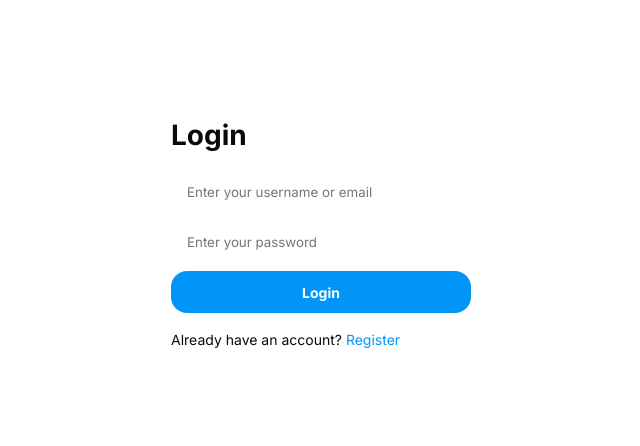
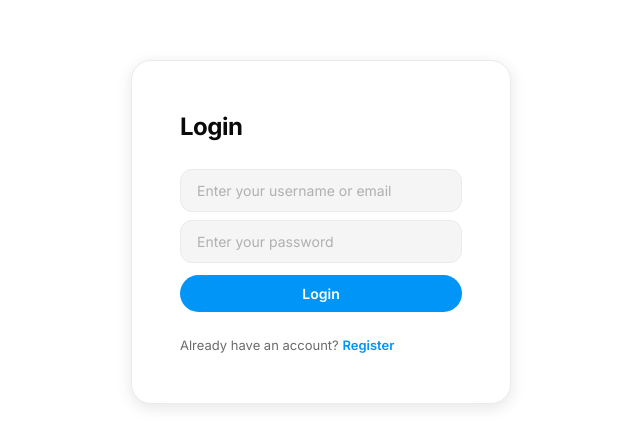
Before and after one commit to Bhatia612/instaClone, a React (Vite) app in the folder frontend/: page /login in a window 1280 px wide. Shown: the part 168-614 px from the top of the page, without its empty margins (319-959 px from the left). Built offline with nearby package versions, Linux system fonts and the light colour scheme; no server answers.

Commit message:
feat: redesigned form styles with focus states and modern card layout

```diff
--- a/frontend/src/features/auth/styles/form.scss
+++ b/frontend/src/features/auth/styles/form.scss
@@ -5,28 +5,61 @@
 }
 
 .form-container {
-    @include flex-col($gap: 1rem);
-    justify-content: center;
-    width: 300px;
+    @include flex-col($gap: var(--space-lg));
+    width: 100%;
+    max-width: 380px;
+    padding: var(--space-2xl);
+    background-color: var(--bg-elevated);
+    border: 1px solid var(--border-color);
+    border-radius: var(--radius-lg);
+    box-shadow: var(--shadow-md);
 
+    h1 {
+        font-size: 24px;
+        font-weight: 700;
+        letter-spacing: -0.5px;
+        color: var(--text-primary);
+    }
 
-    & form {
-        @include flex-col(.5rem);
+    p {
+        font-size: 13px;
+        color: var(--text-secondary);
 
+        a {
+            color: var(--accent);
+            font-weight: 600;
 
-        & input,
-        & button {
-            padding: .8rem 1rem;
-            border-radius: 1rem;
-            outline: none;
-            border: none;
+            &:hover {
+                text-decoration: underline;
+            }
+        }
+    }
+
+    form {
+        @include flex-col(var(--space-sm));
+
+        input {
+            padding: 12px var(--space-md);
+            border-radius: var(--radius-md);
+            border: 1.5px solid var(--border-color);
+            background-color: var(--bg-secondary);
+            color: var(--text-primary);
+            font-size: 14px;
+            transition: border-color var(--transition), box-shadow var(--transition);
+
+            &:focus {
+                border-color: var(--accent);
+                box-shadow: 0 0 0 3px rgba(0, 149, 246, 0.15);
+            }
+
+            &::placeholder {
+                color: var(--text-muted);
+            }
         }
 
-        & button {
-            font-weight: bolder;
-
+        button {
+            margin-top: var(--space-xs);
+            width: 100%;
         }
-
-
     }
 }
```
